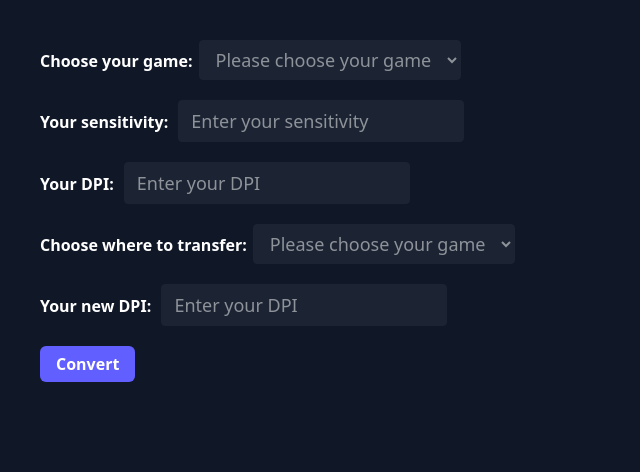
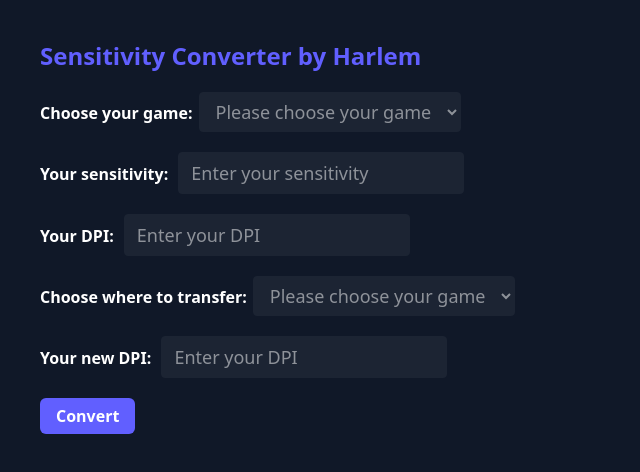
Before and after one commit to jakubjanak/sensitivity_converter, a Vue app: page / in a window 1280 px wide. Shown: the top 472 px of the page, without its empty margins (0-640 px from the left). Built offline with nearby package versions, Linux system fonts and the light colour scheme.

Commit message:
Přidán nadpis.

```diff
--- a/src/components/Converter.vue
+++ b/src/components/Converter.vue
@@ -1,5 +1,8 @@
 <template>
   <div class="flex flex-col gap-5 px-10 py-10">
+    <h1 class="font-bold headingColor text-2xl">
+      Sensitivity Converter by Harlem
+    </h1>
     <div>
       <label for="game" class="text-white font-bold text-base mr-1.5">Choose your game:</label>
       <select name="game" id="game" v-model="chosenGame" class="border rounded bgSelect py-1.5 px-3 text-lg" :class="chosenGame === '' ? 'text-white/50' : 'text-white'" required>
--- a/src/style.css
+++ b/src/style.css
@@ -23,6 +23,10 @@
   .bgButton {
     background-color: #615FFF;
   }
+
+  .headingColor {
+    color: #615FFF;
+  }
 }
 
 body {
```
